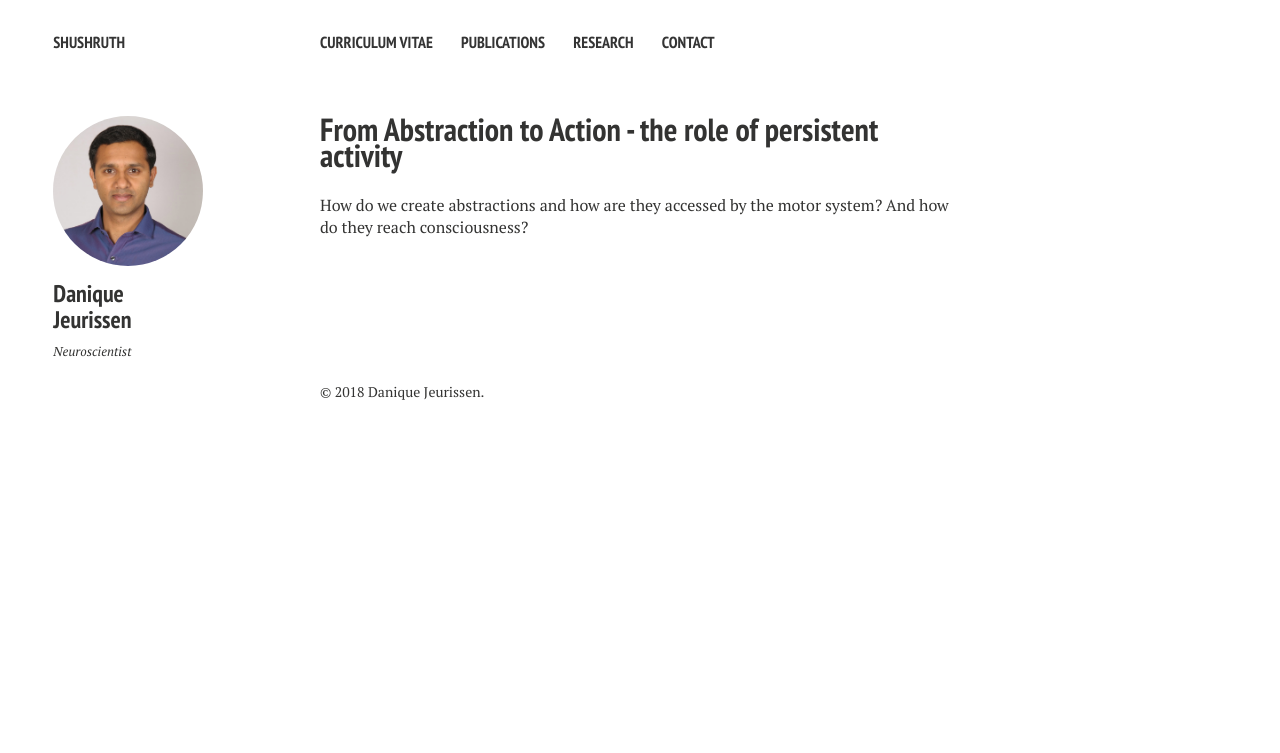
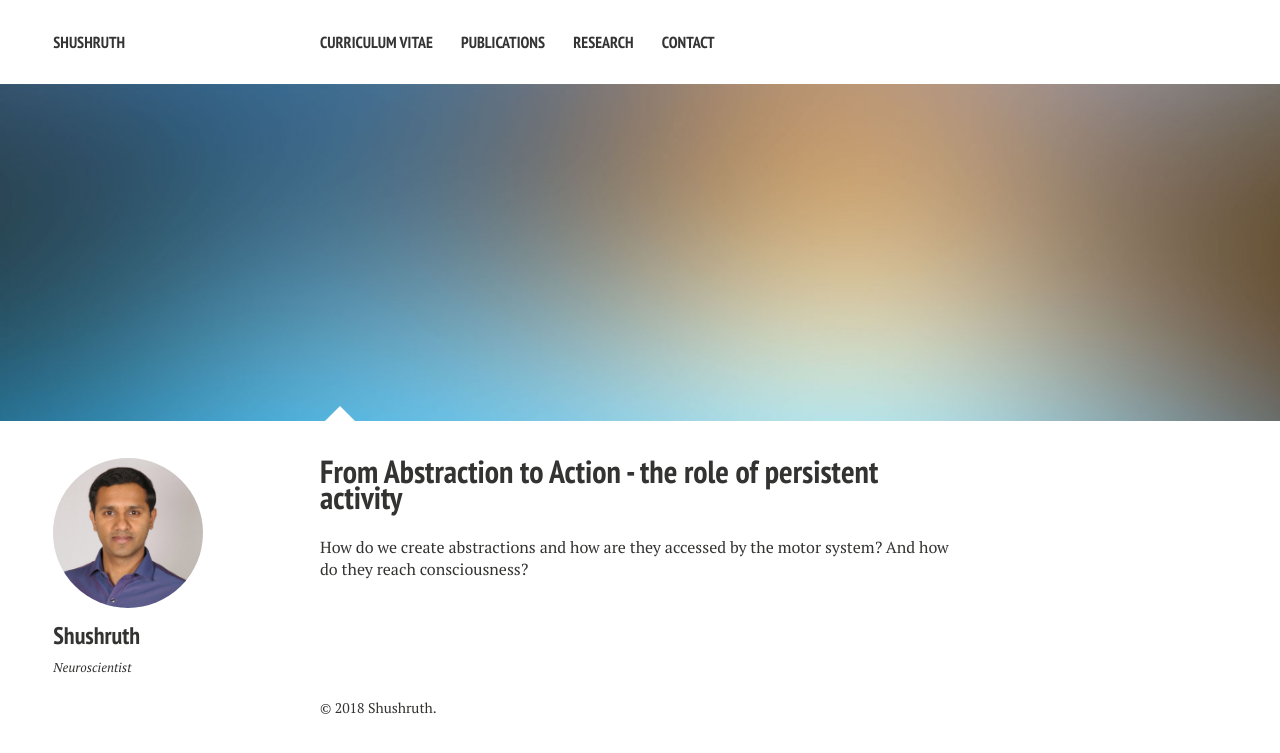
Before and after one commit to sshruth/sshruth.github.io, a Jekyll site: the page built from research/index.md, in a window 1280 px wide. Shown: the top 753 px of the page. Built offline with Jekyll 4.4.1, drawn with Linux system fonts in a browser that asks for light colours; nearby versions of some CDN libraries.

Commit message:
m: Fixing site owner name

```diff
--- a/_config.yml
+++ b/_config.yml
@@ -24,7 +24,7 @@
 
 # Site owner
 owner:
-  name: Danique Jeurissen
+  name: Shushruth
   avatar: shushruth.jpg
   bio: Neuroscientist
   email:
--- a/research/index.md
+++ b/research/index.md
@@ -2,8 +2,8 @@
 layout: page
 title: From Abstraction to Action - the role of persistent activity
 excerpt: “Research”
-image: shushruth.jpg
-feature: Background.jpg
+image:
+ feature: Background.jpg
 ---
 
 How do we create abstractions and how are they accessed by the motor system? And how do they reach consciousness?
```
